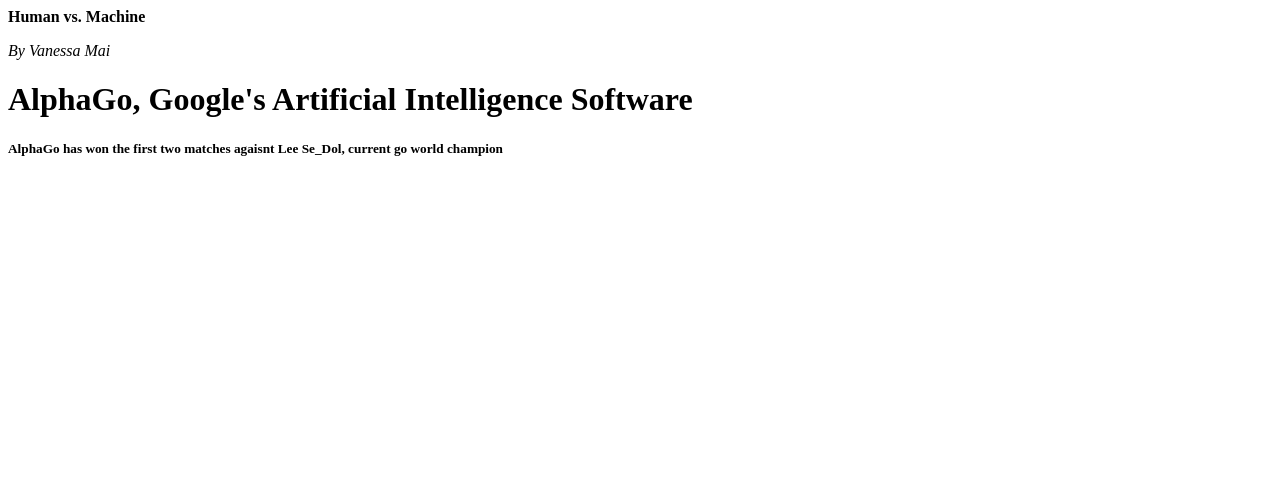
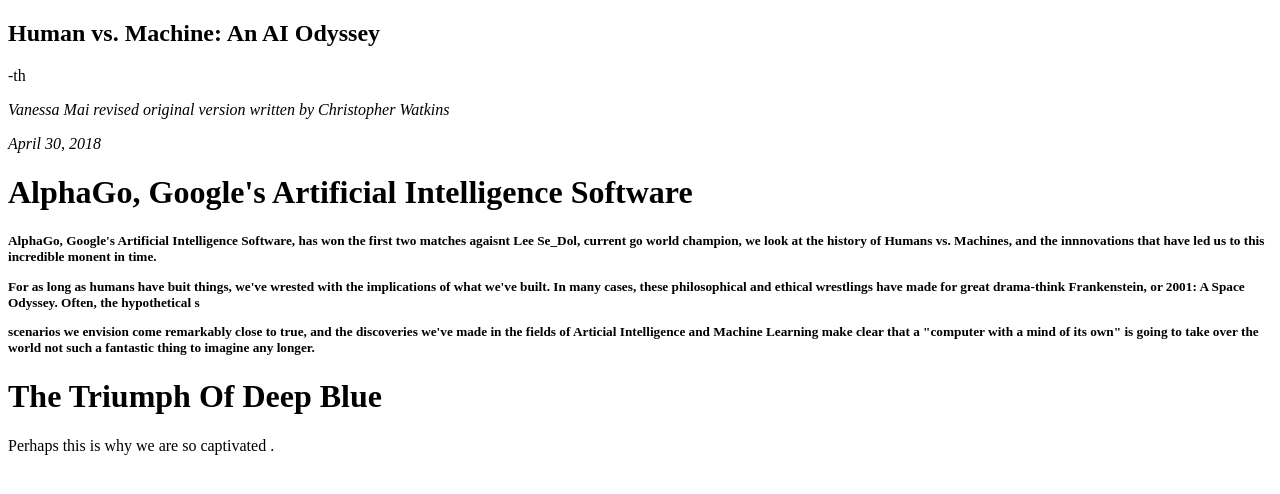
Before and after one commit to MVnessa/hello-git, a plain HTML site: page humanvsmachine.html in a window 1280 px wide. Drawn offline with Linux system fonts and the light colour scheme.

Commit message:
Add files via upload

```diff
--- a/humanvsmachine.html
+++ b/humanvsmachine.html
@@ -1,35 +1,36 @@
 <!DOCTYPE html>
 <html>
-<head> <lang=en>
-<meta charset="utf-8">
-<meta name="viewport" content="width=device-width">
-<title>JS Bin</title>
 
-
+<head>
+  <lang=en>
+    <meta charset="utf-8">
+    <meta name="viewport" content="width=device-width">
+    <title>JS Bin</title>
 </head>
 
+<body>
+  <article> <b><h1>Human vs. Machine: An AI Odyssey</b></h1>
+  </article>
+  -th
+  <p> <i> Vanessa Mai revised original version written by Christopher Watkins</i></p>
 
+  <p> <i>April 30, 2018</i></p>
 
-<body>
+  <p>
+    <h1>AlphaGo, Google's Artificial Intelligence Software</h1>
+    <h5>AlphaGo, Google's Artificial Intelligence Software, has won the first two matches agaisnt Lee Se_Dol, current go world champion, we look at the history of Humans vs. Machines, and the innnovations that have led us to this incredible monent in time.
+<p>For as long as humans have buit things, we've wrested with the implications of what we've built. In many cases, these philosophical and ethical wrestlings have made for great drama-think Frankenstein, or 2001: A Space Odyssey. Often, the hypothetical s</p>
+scenarios we envision come remarkably close to true, and the discoveries we've made in the fields of Articial Intelligence and Machine Learning make clear that a "computer with a mind of its own" is going to take over the world not such a fantastic thing to imagine any longer.</p>
 
-  <article> <b>Human vs. Machine</b></article></title>
+<h1>The Triumph Of Deep Blue</h1>
 
-  <p> <i>By Vanessa Mai</i></p>
+<p>Perhaps this is why we are so captivated
 
-<p> <i><April 30, 2018></i></p>
-
-  <p><h1>AlphaGo, Google's Artificial Intelligence Software
-
-</h1>
-<start><h5>AlphaGo has won the first two matches agaisnt Lee Se_Dol, current go world champion
-
-
-  <img scr= Mastering the Game of Go with Deep Neural Networks and Tree Search>
+    </h5>.
 
 
 
 
-  </p>
 
-</body>
+
 </html>
```
